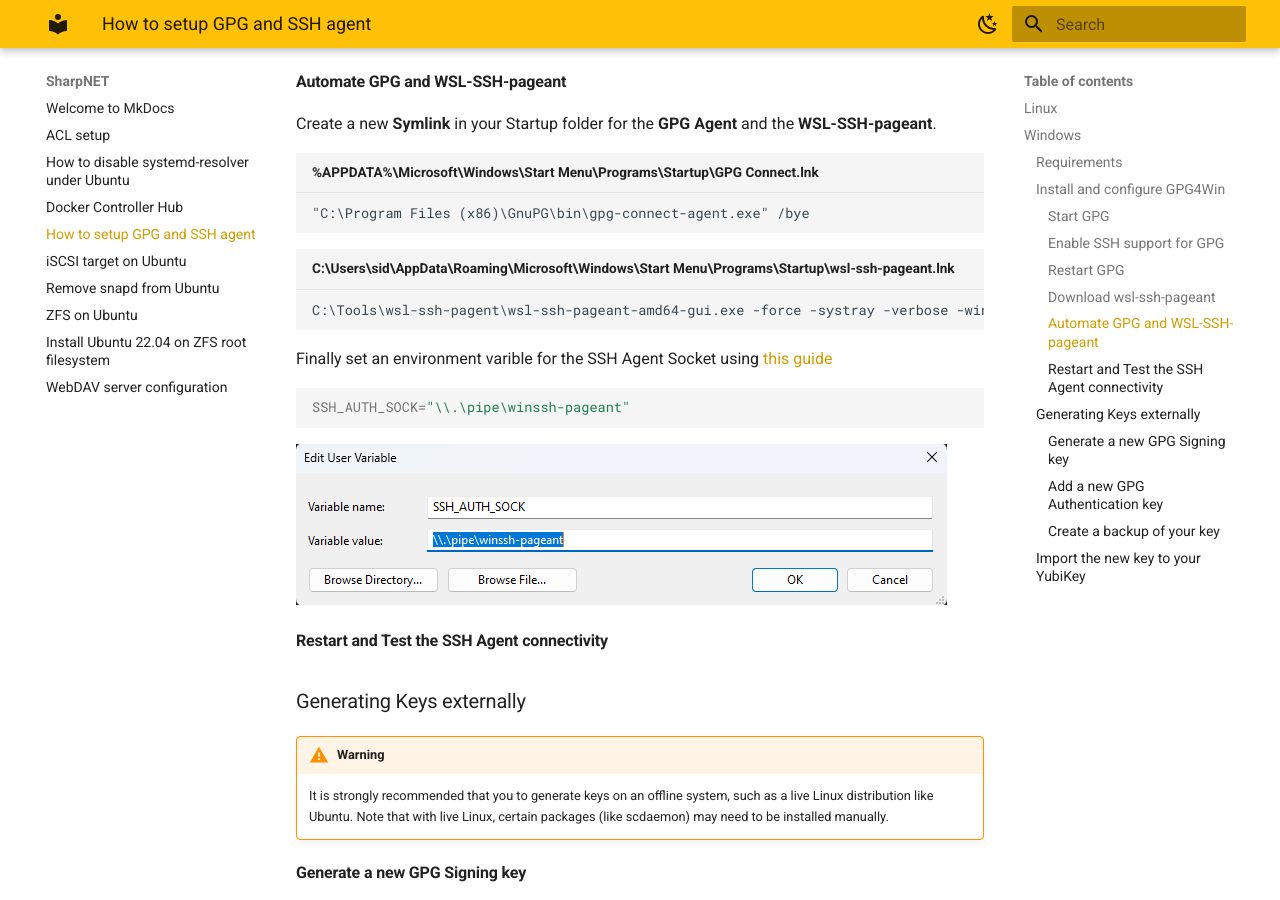
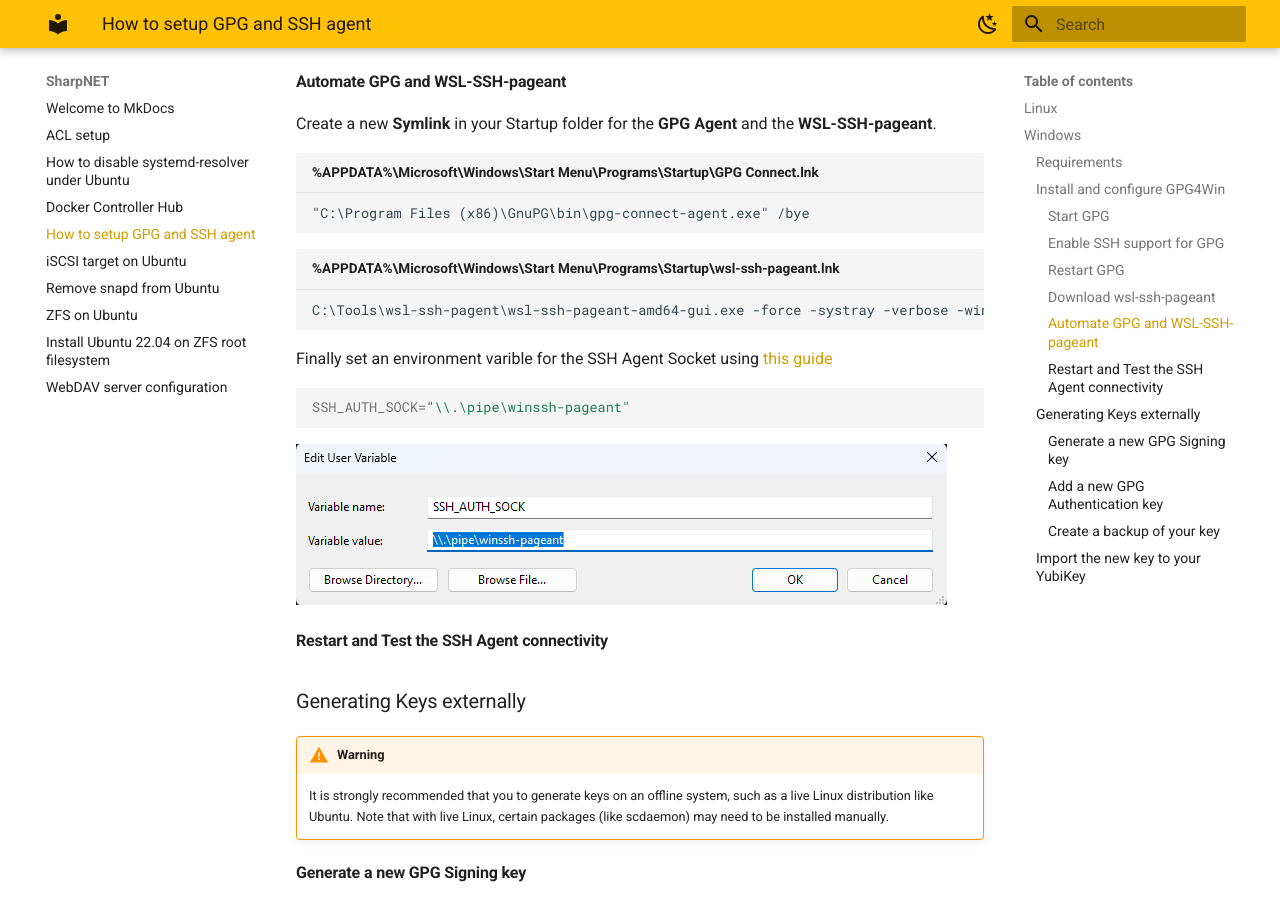
Before and after one commit to atraides/sharpnet-docs, an MkDocs documentation site: the page built from docs/gpg_setup.md, in a window 1280 px wide and 900 px high, scrolled down 1263 px. Built offline with MkDocs 1.6.1 and Material for MkDocs 9.7.7, drawn with Linux system fonts in a browser that asks for light colours.

Commit message:
fix: path for the pageant link

````diff
--- a/docs/gpg_setup.md
+++ b/docs/gpg_setup.md
@@ -59,7 +59,7 @@ Create a new **Symlink** in your Startup folder for the **GPG Agent** and the **
 "C:\Program Files (x86)\GnuPG\bin\gpg-connect-agent.exe" /bye
 ```
 
-```text title="C:\Users\sid\AppData\Roaming\Microsoft\Windows\Start Menu\Programs\Startup\wsl-ssh-pageant.lnk"
+```text title="%APPDATA%\Microsoft\Windows\Start Menu\Programs\Startup\wsl-ssh-pageant.lnk"
 C:\Tools\wsl-ssh-pagent\wsl-ssh-pageant-amd64-gui.exe -force -systray -verbose -winssh winssh-pageant
 ```
 
````
